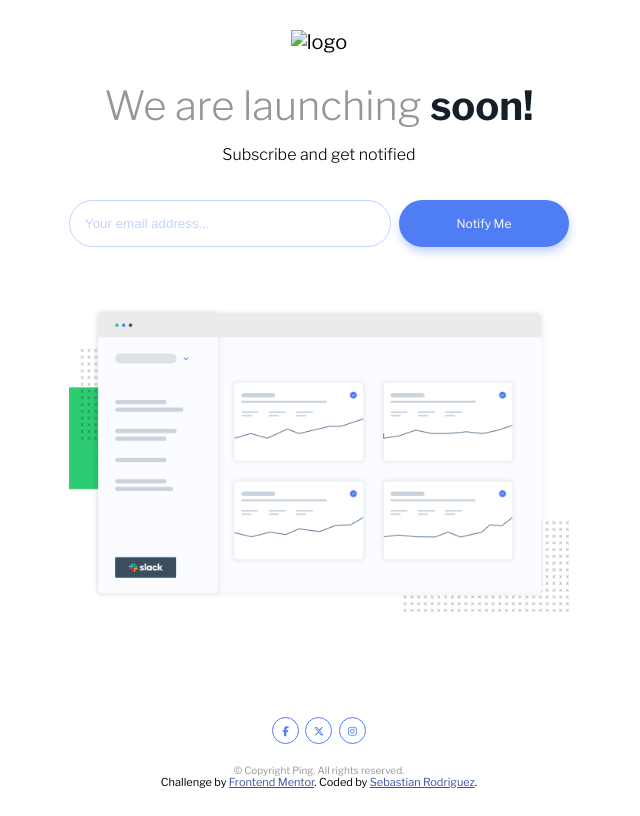
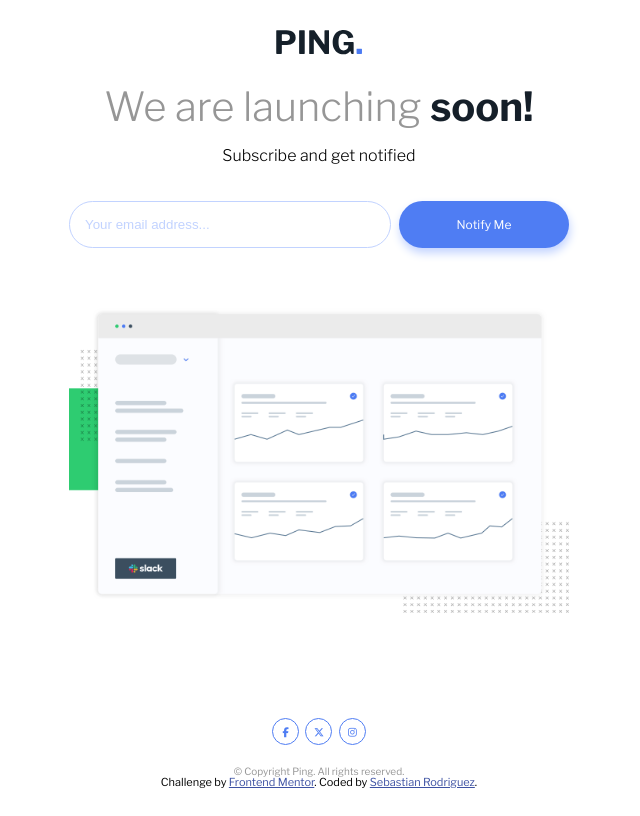
Before and after one commit to JuSeRDev/06-JS-Challenge, a plain HTML site: page index.html in a window 1280 px wide. Shown: the whole page, without its empty margins (329-969 px from the left). Drawn offline with nearby package versions, Linux system fonts and the light colour scheme; the site is published under a folder, as on GitHub Pages, so addresses that start at the root find nothing.

Commit message:
Correccion la ubicacion del logo

```diff
--- a/index.html
+++ b/index.html
@@ -12,7 +12,7 @@
 
   <div class="container">
     <div class="header">
-      <img src="/ping-coming-soon-page-master/images/logo.svg" alt="logo" class="logo">
+      <img src="ping-coming-soon-page-master/images/logo.svg" alt="logo" class="logo">
       <h1 class="title">We are launching <span>soon!</span></h1>
       <p class="paragraph">Subscribe and get notified</p>
     </div>
```
